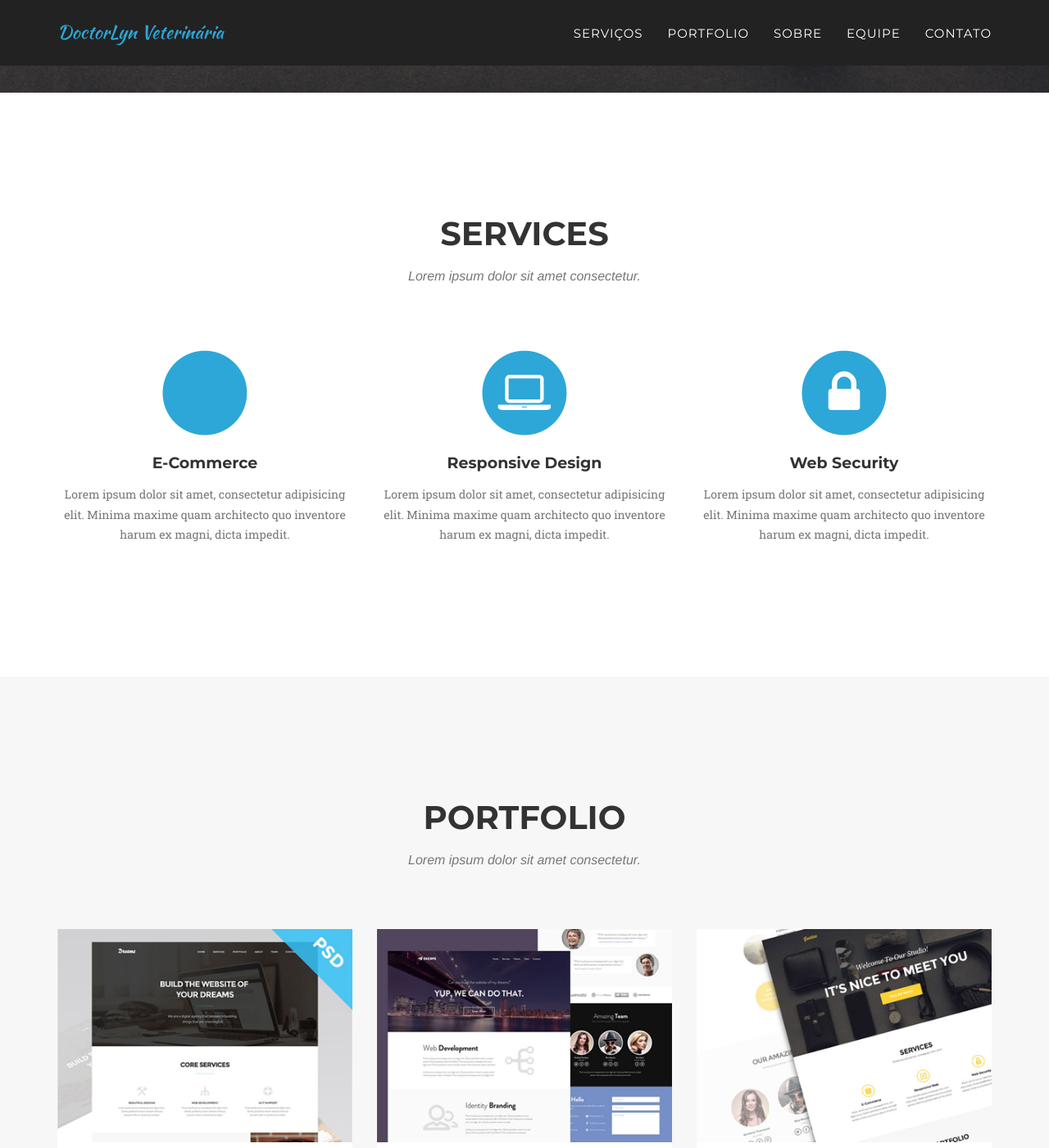
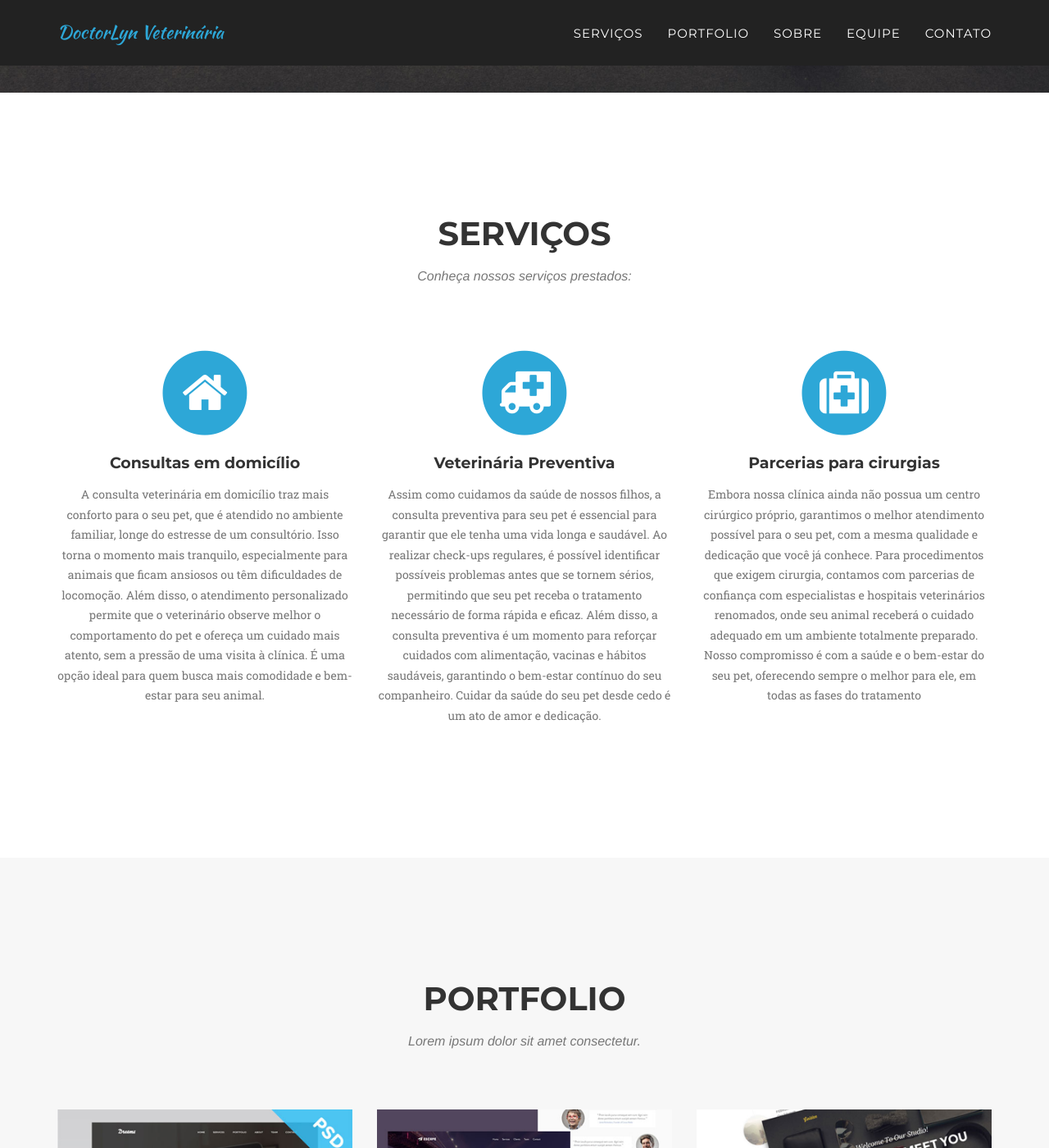
Before and after one commit to lpctecnologias/doctorlyn, a Jekyll site: the page built from index.html, in a window 1280 px wide and 1400 px high, scrolled down 720 px. Shown: the whole window at 82% size. Built offline with Jekyll 4.4.1, drawn with Linux system fonts in a browser that asks for light colours; some web fonts are replaced.

Commit message:
Ajustando icones e serviços

```diff
--- a/_includes/about.html
+++ b/_includes/about.html
@@ -3,7 +3,7 @@
         <div class="container">
             <div class="row">
                 <div class="col-lg-12 text-center">
-                    <h2 class="section-heading">About</h2>
+                    <h2 class="section-heading">Sobre nós</h2>
                     <h3 class="section-subheading text-muted">Lorem ipsum dolor sit amet consectetur.</h3>
                 </div>
             </div>
--- a/_includes/services.html
+++ b/_includes/services.html
@@ -3,35 +3,46 @@
         <div class="container">
             <div class="row">
                 <div class="col-lg-12 text-center">
-                    <h2 class="section-heading">Services</h2>
-                    <h3 class="section-subheading text-muted">Lorem ipsum dolor sit amet consectetur.</h3>
+                    <h2 class="section-heading">Serviços</h2>
+                    <h3 class="section-subheading text-muted">Conheça nossos serviços prestados:</h3>
                 </div>
             </div>
             <div class="row text-center">
                 <div class="col-md-4">
                     <span class="fa-stack fa-4x">
                         <i class="fa fa-circle fa-stack-2x text-primary"></i>
-                        <!--<i class="fa fa-shopping-cart fa-stack-1x fa-inverse"></i>-->
-                        <i class="fa-solid fa-stethoscope"></i>
+                        <!-- Icone de Casa -->
+                        <i class="fa fa-home fa-stack-1x fa-inverse"></i>
                     </span>
-                    <h4 class="service-heading">E-Commerce</h4>
-                    <p class="text-muted">Lorem ipsum dolor sit amet, consectetur adipisicing elit. Minima maxime quam architecto quo inventore harum ex magni, dicta impedit.</p>
+                    <h4 class="service-heading">Consultas em domicílio</h4>
+                    <p class="text-muted">A consulta veterinária em domicílio traz mais conforto para o seu pet, que é atendido no ambiente familiar, longe do estresse de um consultório. Isso torna o momento mais tranquilo, especialmente para animais que ficam ansiosos ou têm dificuldades de locomoção. Além disso, o atendimento personalizado permite que o veterinário observe melhor o comportamento do pet e ofereça um cuidado mais atento, sem a pressão de uma visita à clínica. É uma opção ideal para quem busca mais comodidade e bem-estar para seu animal.</p>
                 </div>
                 <div class="col-md-4">
                     <span class="fa-stack fa-4x">
                         <i class="fa fa-circle fa-stack-2x text-primary"></i>
-                        <i class="fa fa-laptop fa-stack-1x fa-inverse"></i>
+                        <!-- Icone de Ambulancia -->
+                        <i class="fa fa-ambulance fa-stack-1x fa-inverse"></i>
                     </span>
-                    <h4 class="service-heading">Responsive Design</h4>
-                    <p class="text-muted">Lorem ipsum dolor sit amet, consectetur adipisicing elit. Minima maxime quam architecto quo inventore harum ex magni, dicta impedit.</p>
+                    <h4 class="service-heading">Veterinária Preventiva</h4>
+                    <p class="text-muted">Assim como cuidamos da saúde de nossos filhos, a consulta preventiva para seu pet é essencial para garantir que ele tenha uma vida longa e saudável. Ao realizar check-ups regulares, é possível identificar possíveis problemas antes que se tornem sérios, permitindo que seu pet receba o tratamento necessário de forma rápida e eficaz. Além disso, a consulta preventiva é um momento para reforçar cuidados com alimentação, vacinas e hábitos saudáveis, garantindo o bem-estar contínuo do seu companheiro. Cuidar da saúde do seu pet desde cedo é um ato de amor e dedicação.</p>
                 </div>
+<!--
+                    <span class="fa-stack fa-4x">
+                        <i class="fa fa-circle fa-stack-2x text-primary"></i>
+                        <i class="fa fa-stethoscope fa-stack-1x fa-inverse"></i>
+                    </span>
+                    <h4 class="service-heading">Consultoria Clínica</h4>
+                    <p class="text-muted">Na nossa clínica, seu pet é tratado com todo o carinho e dedicação que ele merece. Oferecemos um atendimento veterinário de qualidade, com foco no bem-estar e na saúde do seu companheiro. Se seu animal de estimação precisa de um diagnóstico, tratamento especializado ou um simples check-up, estamos prontos para proporcionar o cuidado adequado. Nosso espaço foi pensado para garantir o conforto e segurança de todos os pets. Venha nos visitar e descubra como podemos contribuir para a saúde e felicidade do seu melhor amigo!</p>
+                </div>
+-->
                 <div class="col-md-4">
                     <span class="fa-stack fa-4x">
                         <i class="fa fa-circle fa-stack-2x text-primary"></i>
-                        <i class="fa fa-lock fa-stack-1x fa-inverse"></i>
+                        <!-- Icone de kit medico -->
+                        <i class="fa fa-medkit fa-stack-1x fa-inverse"></i>
                     </span>
-                    <h4 class="service-heading">Web Security</h4>
-                    <p class="text-muted">Lorem ipsum dolor sit amet, consectetur adipisicing elit. Minima maxime quam architecto quo inventore harum ex magni, dicta impedit.</p>
+                    <h4 class="service-heading">Parcerias para cirurgias</h4>
+                    <p class="text-muted">Embora nossa clínica ainda não possua um centro cirúrgico próprio, garantimos o melhor atendimento possível para o seu pet, com a mesma qualidade e dedicação que você já conhece. Para procedimentos que exigem cirurgia, contamos com parcerias de confiança com especialistas e hospitais veterinários renomados, onde seu animal receberá o cuidado adequado em um ambiente totalmente preparado. Nosso compromisso é com a saúde e o bem-estar do seu pet, oferecendo sempre o melhor para ele, em todas as fases do tratamento</p>
                 </div>
             </div>
         </div>
```
Also changed, not shown: 8 other files.
